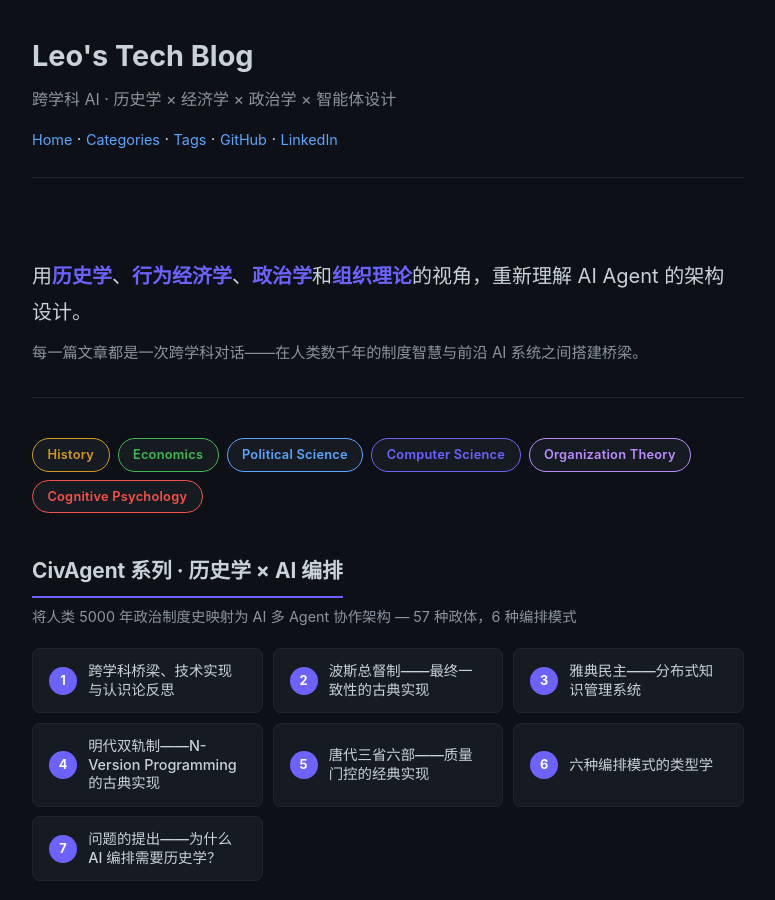
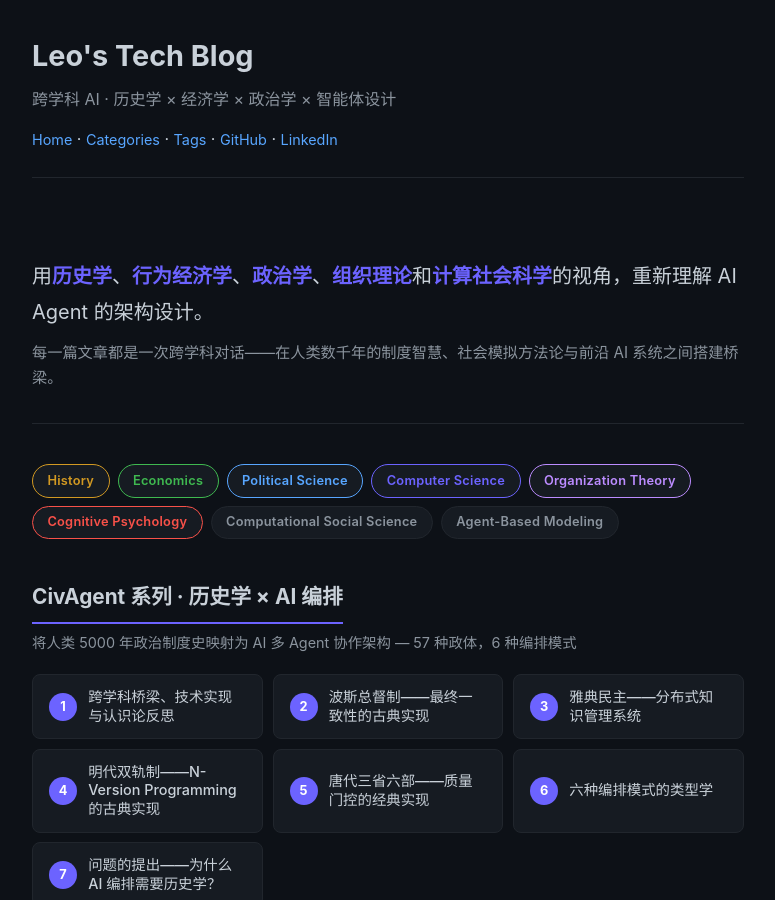
Before and after one commit to LeoLin990405/blog, a Jekyll site: the page built from index.html, in a window 1280 px wide and 900 px high. Shown: the whole window, without its empty margins (252-1027 px from the left). Built offline with Jekyll 4.4.1, drawn with Linux system fonts in a browser that asks for light colours.

Commit message:
Update homepage: add Computational Social Science and ABM disciplines
- Hero text: add 计算社会科学/Computational Social Science
- Hero subtitle: add social simulation methodology
- Discipline tags: add CSS and ABM tags

```diff
--- a/index.html
+++ b/index.html
@@ -6,12 +6,12 @@ title: Home
 <!-- Hero: Interdisciplinary Identity -->
 <section class="hero">
   <div class="lang-zh">
-    <p class="hero-text">用<span class="highlight">历史学</span>、<span class="highlight">行为经济学</span>、<span class="highlight">政治学</span>和<span class="highlight">组织理论</span>的视角，重新理解 AI Agent 的架构设计。</p>
-    <p class="hero-sub">每一篇文章都是一次跨学科对话——在人类数千年的制度智慧与前沿 AI 系统之间搭建桥梁。</p>
+    <p class="hero-text">用<span class="highlight">历史学</span>、<span class="highlight">行为经济学</span>、<span class="highlight">政治学</span>、<span class="highlight">组织理论</span>和<span class="highlight">计算社会科学</span>的视角，重新理解 AI Agent 的架构设计。</p>
+    <p class="hero-sub">每一篇文章都是一次跨学科对话——在人类数千年的制度智慧、社会模拟方法论与前沿 AI 系统之间搭建桥梁。</p>
   </div>
   <div class="lang-en">
-    <p class="hero-text">Rethinking AI Agent architecture through <span class="highlight">History</span>, <span class="highlight">Behavioral Economics</span>, <span class="highlight">Political Science</span>, and <span class="highlight">Organization Theory</span>.</p>
-    <p class="hero-sub">Each essay is an interdisciplinary dialogue — bridging millennia of institutional wisdom with cutting-edge AI systems.</p>
+    <p class="hero-text">Rethinking AI Agent architecture through <span class="highlight">History</span>, <span class="highlight">Behavioral Economics</span>, <span class="highlight">Political Science</span>, <span class="highlight">Organization Theory</span>, and <span class="highlight">Computational Social Science</span>.</p>
+    <p class="hero-sub">Each essay is an interdisciplinary dialogue — bridging millennia of institutional wisdom, social simulation methodology, and cutting-edge AI systems.</p>
   </div>
 </section>
 
@@ -24,6 +24,8 @@ title: Home
     <span class="disc-tag" data-disc="cs">Computer Science</span>
     <span class="disc-tag" data-disc="org">Organization Theory</span>
     <span class="disc-tag" data-disc="psych">Cognitive Psychology</span>
+    <span class="disc-tag" data-disc="css">Computational Social Science</span>
+    <span class="disc-tag" data-disc="abm">Agent-Based Modeling</span>
   </div>
 </section>
 
```
